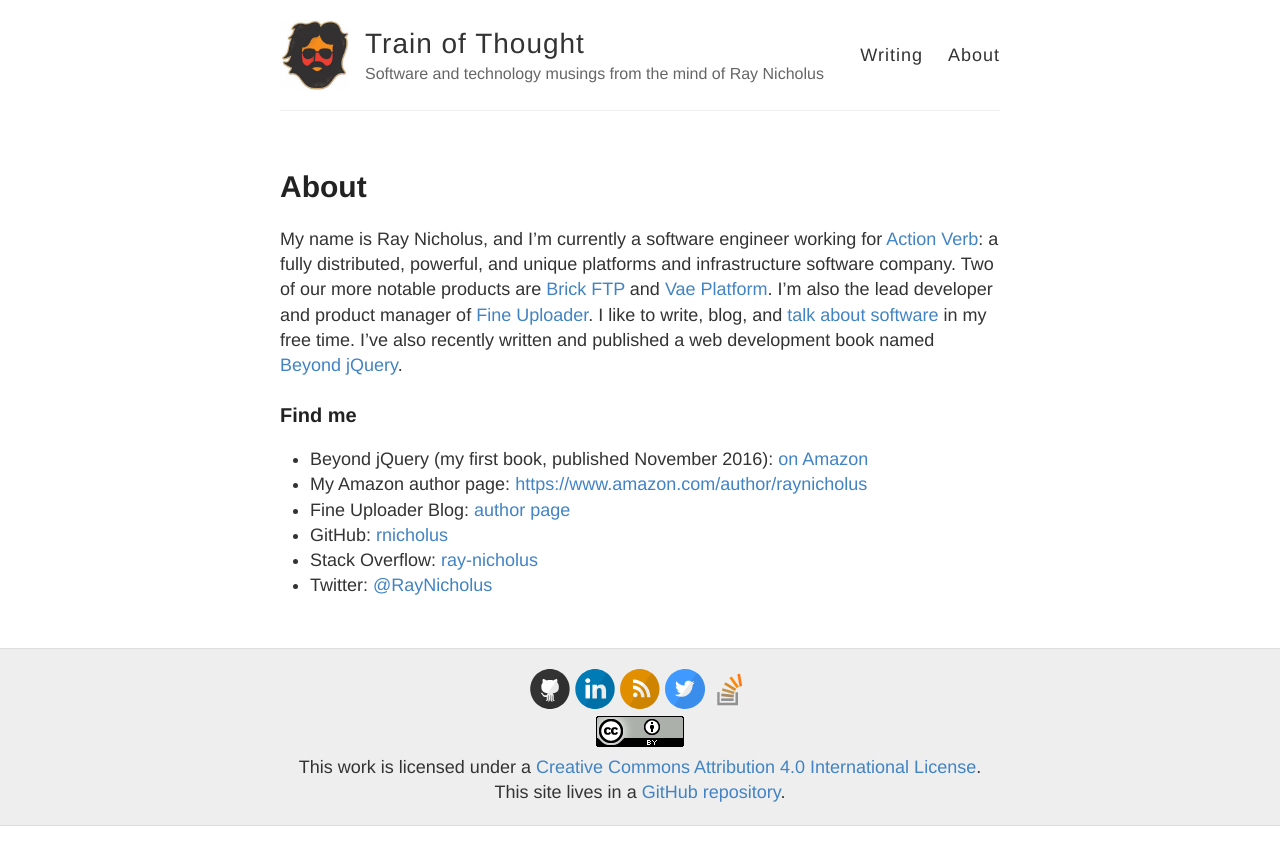
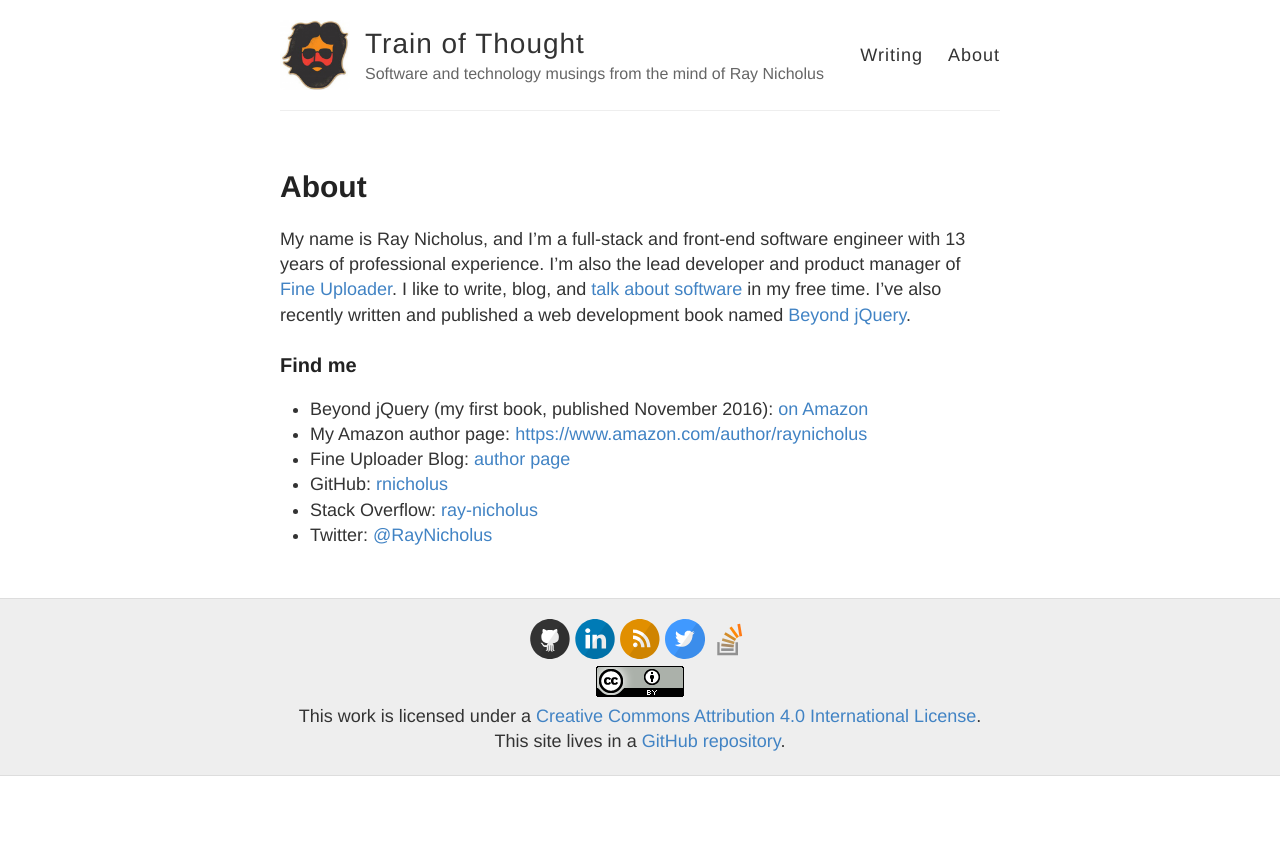
Before and after one commit to rnicholus/raynicholus.com, a Jekyll site: the page built from about.md, in a window 1280 px wide. Shown: the top 865 px of the page. Built offline with Jekyll 4.4.1, drawn with Linux system fonts in a browser that asks for light colours.

Commit message:
Update about.md

```diff
--- a/about.md
+++ b/about.md
@@ -4,7 +4,7 @@
 permalink: /about/
 ---
 
-My name is Ray Nicholus, and I'm currently a software engineer working for [Action Verb](http://actionverb.com): a fully distributed, powerful, and unique platforms and infrastructure software company. Two of our more notable products are [Brick FTP](https://brickftp.com/) and [Vae Platform](https://vaeplatform.com/). I'm also the lead developer and product manager of [Fine Uploader](http://fineuploader.com/).
+My name is Ray Nicholus, and I'm a full-stack and front-end software engineer with 13 years of professional experience. I'm also the lead developer and product manager of [Fine Uploader](http://fineuploader.com/).
 I like to write, blog, and [talk about software](http://slides.com/raynicholus)
 in my free time. I've also recently written and published a web development book named [Beyond jQuery](https://amzn.com/1484222342).
 
```
